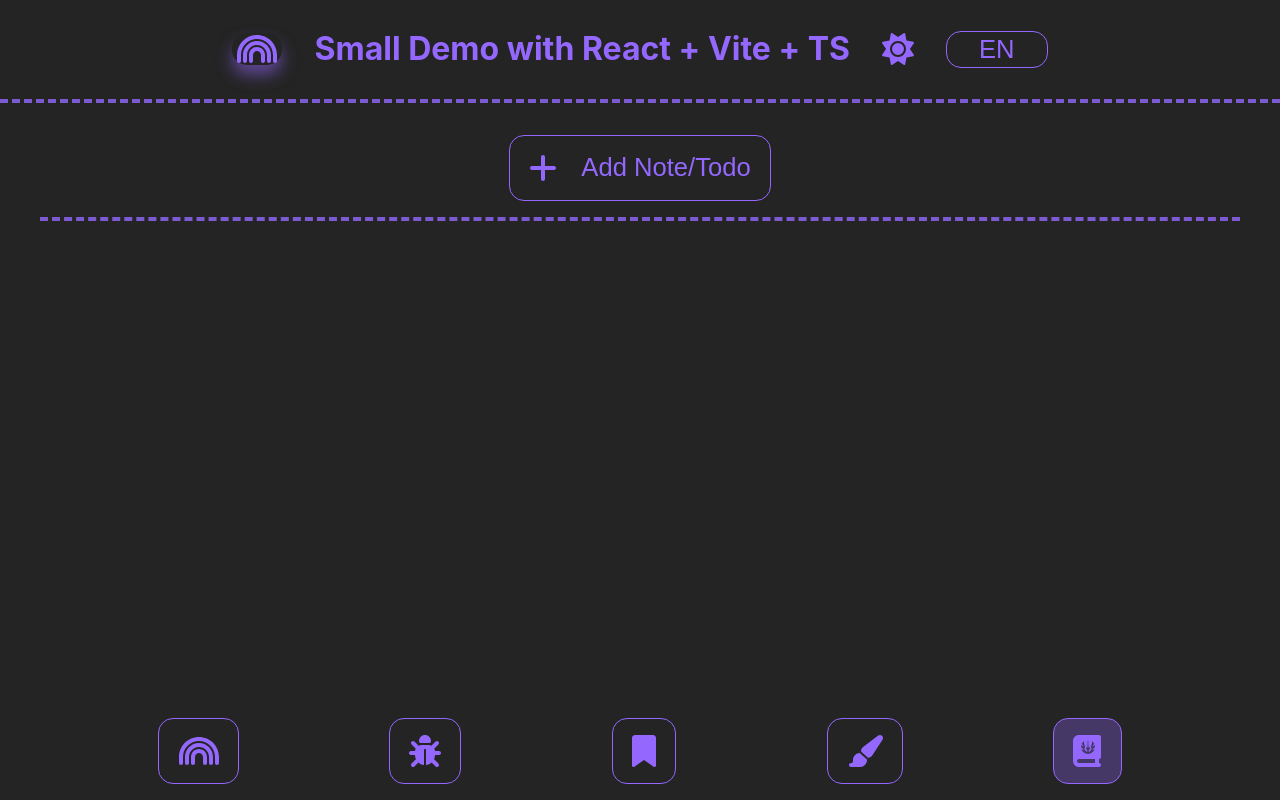
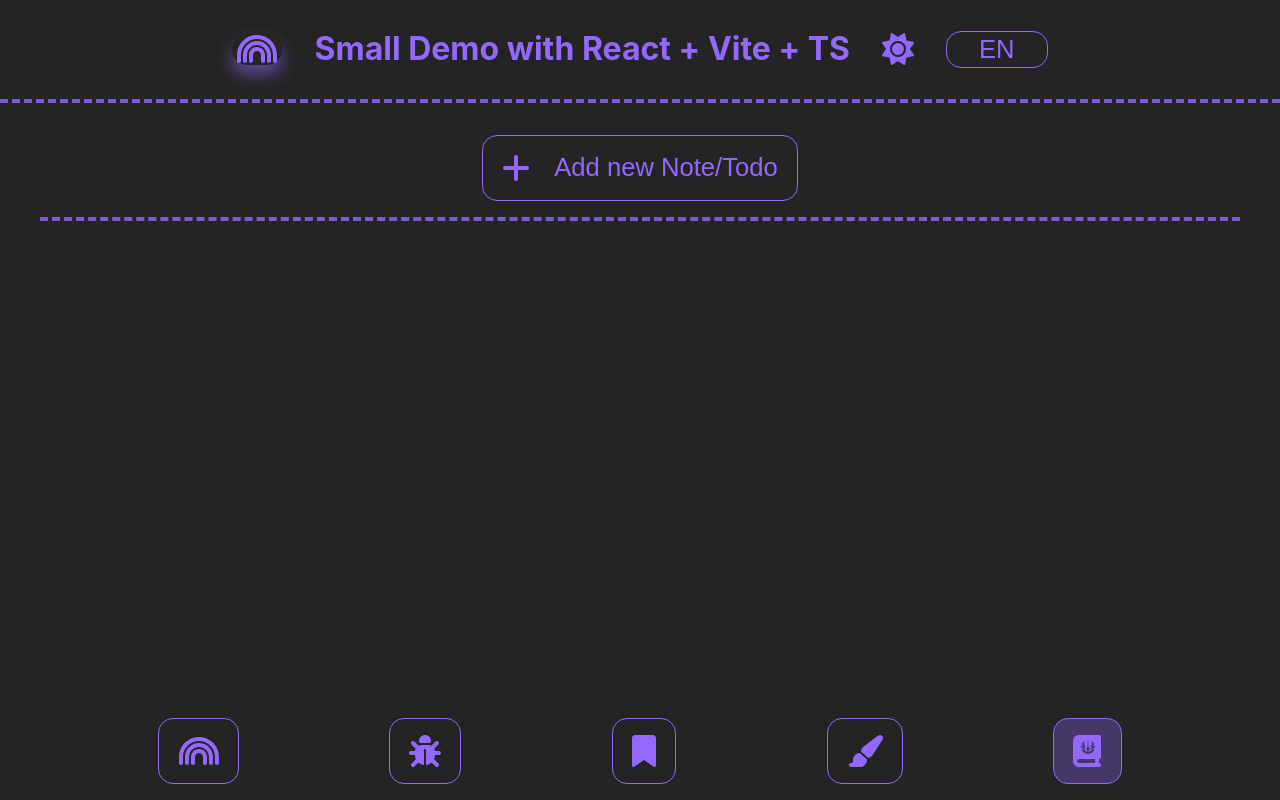
Before and after one commit to minnas/demo-app-react, a React (Vite) app: page /notes in a window 1280 px wide. Built offline with nearby package versions, Linux system fonts and the light colour scheme.

Commit message:
added texts to lang files

```diff
--- a/src/assets/lang/en-US.json
+++ b/src/assets/lang/en-US.json
@@ -1,3 +1,8 @@
 {
-  "app-title": "Small Demo with React + Vite + TS"
+  "app-title": "Small Demo with React + Vite + TS",
+  "toast-msg-remove": "Removed!",
+  "toast-msg-save": "Saved!",
+  "toast-msg-add": "Added!",
+  "new-note-placeholder": "a new note or todo. Save by Enter",
+  "new-note-add-btn": "Add new Note/Todo"
 }
--- a/src/assets/lang/fi-FI.json
+++ b/src/assets/lang/fi-FI.json
@@ -1,3 +1,8 @@
 {
-  "app-title": "Demo Appis tehty React + Vite + TS"
+  "app-title": "Demo Appis tehty React + Vite + TS",
+  "toast-msg-remove": "Poissa!",
+  "toast-msg-save": "Tallessa!",
+  "toast-msg-add": "Lisätty!",
+  "new-note-placeholder": "uusi tehtävä. Tallenna Enterillä",
+  "new-note-add-btn": "Lisää uusi"
 }
--- a/src/components/views/FakeBookmarks.tsx
+++ b/src/components/views/FakeBookmarks.tsx
@@ -10,8 +10,10 @@ import { removeBookmark } from "@Store/dataSlices";
 import Toast from "@Components/tools/Toast";
 import { useTheme } from "react-jss";
 import { Itheme } from "@Components/styles/theme";
+import { useTranslation } from "react-i18next";
 
 const FakeTodos = (): ReactElement => {
+  const { t } = useTranslation();
   const theme = useTheme<Itheme>();
   const stylesContent = useContentStyles(theme);
   const stylesItem = useListItemStyles(theme);
@@ -42,7 +44,7 @@ const FakeTodos = (): ReactElement => {
 
   return (
     <div className={stylesContent.content}>
-      {toastVisible ? <Toast message="Removed !" /> : ""}
+      {toastVisible ? <Toast message={t("toast-msg-remove")} /> : ""}
       {bookmarks.map((item: Item, index: number) => (
         <Card key={index} {...{ ...item, body: body(item), profiIcon }} />
       ))}
--- a/src/components/views/FakeNote.tsx
+++ b/src/components/views/FakeNote.tsx
@@ -14,15 +14,17 @@ import { add as addTodo, remove as removeTodo } from "@Store/dataSlices";
 import Toast from "@Components/tools/Toast";
 import { useTheme } from "react-jss";
 import { Itheme } from "@Components/styles/theme";
+import { useTranslation } from "react-i18next";
 
 const FakeNote = (): ReactElement => {
+  const { t } = useTranslation();
   const theme = useTheme<Itheme>();
   const stylesContent = useContentStyles(theme);
   const stylesItem = useListItemStyles(theme);
   const dispatch = useDispatch();
   const notes = useSelector((state: RootState) => state.todos);
   const [toastVisible, setToastVisible] = useState(false);
-  const [toastMsg, setToastMsg] = useState("Saved !");
+  const [toastMsg, setToastMsg] = useState(t("toast-msg-save"));
   const [noteVisible, setNoteVisible] = useState(false);
   const profiIcon = faUserAstronaut;
 
@@ -32,7 +34,7 @@ const FakeNote = (): ReactElement => {
         ...item,
       } as Todo)
     );
-    setToastMsg("Saved !");
+    setToastMsg(t("toast-msg-save"));
     setToastVisible(true);
     setTimeout(() => {
       setToastVisible(false);
@@ -45,7 +47,7 @@ const FakeNote = (): ReactElement => {
       })
     );
     setToastVisible(true);
-    setToastMsg("Removed !");
+    setToastMsg(t("toast-msg-remove"));
     setTimeout(() => {
       setToastVisible(false);
     }, 800);
@@ -83,7 +85,7 @@ const FakeNote = (): ReactElement => {
 
   return (
     <div className={stylesContent.content}>
-      {toastVisible ? <Toast message={toastMsg} /> : ""}
+      {toastVisible ? <Toast message={toastMsg || ""} /> : ""}
       <div className={stylesContent.newItem}>
         {noteVisible ? (
           <>
@@ -91,7 +93,7 @@ const FakeNote = (): ReactElement => {
               className={stylesContent.textarea}
               onKeyDown={save}
               rows={5}
-              placeholder="a new note or todo. Save by Enter"
+              placeholder={t("new-note-placeholder")}
             ></textarea>
             <Button
               icon={faTimes}
@@ -104,7 +106,7 @@ const FakeNote = (): ReactElement => {
           <Button
             icon={faPlus}
             onClick={() => setNoteVisible(true)}
-            label="Add Note/Todo"
+            label={t("new-note-add-btn")}
             margin="auto"
             animation="fadeIn 1s ease-in"
           />
--- a/src/components/views/FakeTodos.tsx
+++ b/src/components/views/FakeTodos.tsx
@@ -16,15 +16,17 @@ import { addBookmark, removeBookmark } from "@Store/dataSlices";
 import Toast from "@Components/tools/Toast";
 import { useTheme } from "react-jss";
 import { Itheme } from "@Components/styles/theme";
+import { useTranslation } from "react-i18next";
 
 const FakeTodos = (): ReactElement => {
+  const { t } = useTranslation();
   const theme = useTheme<Itheme>();
   const stylesContent = useContentStyles(theme);
   const stylesItem = useListItemStyles(theme);
   const dispatch = useDispatch();
   const bookmarks = useSelector((state: RootState) => state.bookmarks);
   const [toastVisible, setToastVisible] = useState(false);
-  const [toastMsg, setToastMsg] = useState("Saved !");
+  const [toastMsg, setToastMsg] = useState(t("toast-msg-save"));
   const [todos, setTodos] = useState([] as Item[]);
   const [loading, setLoading] = useState(false);
   const profiIcon = faUserSecret;
@@ -39,7 +41,7 @@ const FakeTodos = (): ReactElement => {
         externalId: item.id,
       } as Bookmark)
     );
-    setToastMsg("Saved !");
+    setToastMsg(t("toast-msg-save"));
     setToastVisible(true);
     setTimeout(() => {
       setToastVisible(false);
@@ -52,7 +54,7 @@ const FakeTodos = (): ReactElement => {
       })
     );
     setToastVisible(true);
-    setToastMsg("Removed !");
+    setToastMsg(t("toast-msg-remove"));
     setTimeout(() => {
       setToastVisible(false);
     }, 800);
@@ -89,7 +91,7 @@ const FakeTodos = (): ReactElement => {
 
   return (
     <div className={stylesContent.content}>
-      {toastVisible ? <Toast message={toastMsg} /> : ""}
+      {toastVisible ? <Toast message={toastMsg || ""} /> : ""}
       {loading ? <Spinner /> : ""}
       {todos.map((item: Item, index: number) => (
         <Card key={index} {...{ ...item, body: body(item), profiIcon }} />
```
